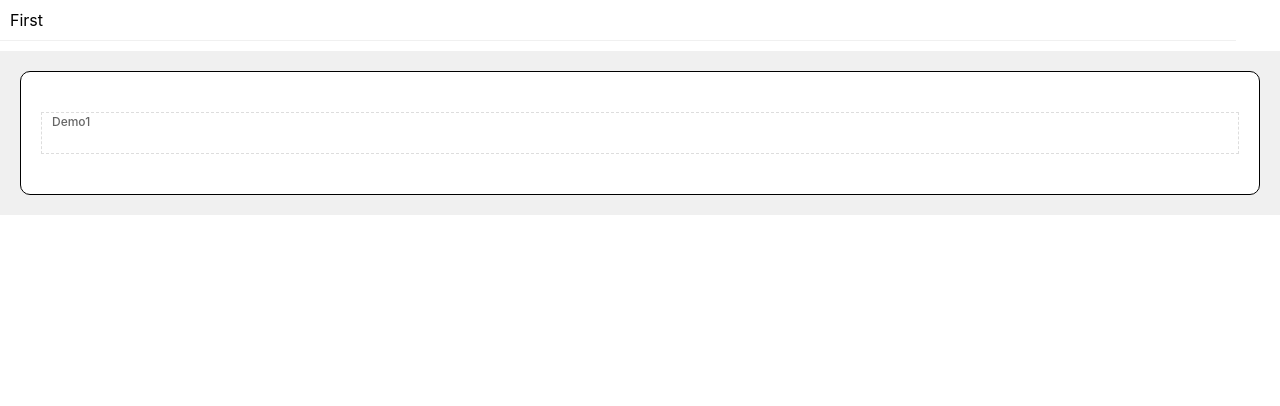
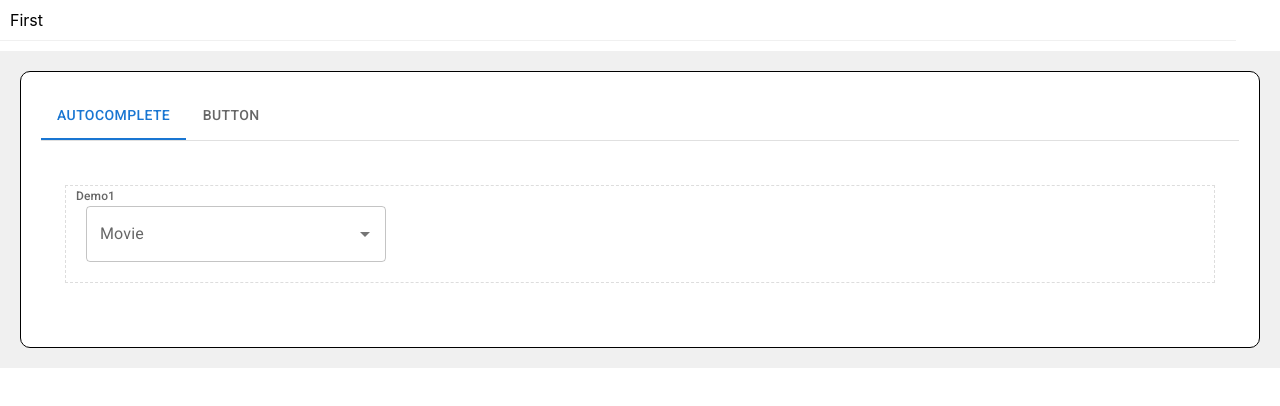
Before and after one commit to vamb/mui_demo, a React (Create React App) app: page /first in a window 1280 px wide. Shown: the top 406 px of the page. Built offline with nearby package versions, Linux system fonts and the light colour scheme.

Commit message:
feat: init commit

```diff
--- a/src/App.js
+++ b/src/App.js
@@ -1,7 +1,7 @@
 import React, { useState, useEffect } from 'react'
 import { BrowserRouter as Router, Route, Link } from "react-router-dom"
 import styled from 'styled-components'
-import Demo1 from "./pages/First/Demo1";
+import First from "./pages/First";
 
 function App() {
   const [ pageSize, setPageSize ] = useState({ width: document.body.scrollWidth, height: document.body.scrollHeight })
@@ -43,7 +43,7 @@ function App() {
         </div>
         <div className={'page-content'} style={{width: `${pageSize.width}px`, padding: '20px'}}>
           <div className={'content-shield'} style={{width: `${pageSize.width}px`, padding: '20px'}}>
-            <Route path="/first" exact component={Demo1} />
+            <Route path="/first" exact component={First} />
           </div>
         </div>
       </Router>
--- a/src/pages/First/Demo1.js
+++ /dev/null
@@ -1,20 +0,0 @@
-import React from 'react'
-import styled from "@emotion/styled";
-import UnitContent from "../component/UnitContent";
-
-const Demo1 = () =>{
-
-  return (
-    <UnitContent title={'Demo1'}>
-      <Wrapper>
-
-      </Wrapper>
-    </UnitContent>
-  )
-}
-
-const Wrapper = styled('div')`
-
-`
-
-export default Demo1
--- /dev/null
+++ b/src/pages/First/FirstConstant.js
@@ -0,0 +1,144 @@
+const FirstConstant = {}
+
+FirstConstant.UPDATE_DATA = 'update_data'
+
+FirstConstant.STORE_KEY = 'FIRST_PAGE_STORE_KEY'
+
+FirstConstant.TAB_LIST = [
+  { label: 'AutoComplete', key: 'autoComplete_key' },
+  { label: 'Button', key: 'button_key' },
+]
+
+FirstConstant.TAB_MAP = {
+  AUTOCOMPLETE: { label: 'AutoComplete', key: 'autoComplete_key' },
+  BUTTON: { label: 'Button', key: 'button_key' },
+}
+
+FirstConstant.top100Films = [
+  { label: 'The Shawshank Redemption', year: 1994 },
+  { label: 'The Godfather', year: 1972 },
+  { label: 'The Godfather: Part II', year: 1974 },
+  { label: 'The Dark Knight', year: 2008 },
+  { label: '12 Angry Men', year: 1957 },
+  { label: "Schindler's List", year: 1993 },
+  { label: 'Pulp Fiction', year: 1994 },
+  {
+    label: 'The Lord of the Rings: The Return of the King',
+    year: 2003,
+  },
+  { label: 'The Good, the Bad and the Ugly', year: 1966 },
+  { label: 'Fight Club', year: 1999 },
+  {
+    label: 'The Lord of the Rings: The Fellowship of the Ring',
+    year: 2001,
+  },
+  {
+    label: 'Star Wars: Episode V - The Empire Strikes Back',
+    year: 1980,
+  },
+  { label: 'Forrest Gump', year: 1994 },
+  { label: 'Inception', year: 2010 },
+  {
+    label: 'The Lord of the Rings: The Two Towers',
+    year: 2002,
+  },
+  { label: "One Flew Over the Cuckoo's Nest", year: 1975 },
+  { label: 'Goodfellas', year: 1990 },
+  { label: 'The Matrix', year: 1999 },
+  { label: 'Seven Samurai', year: 1954 },
+  {
+    label: 'Star Wars: Episode IV - A New Hope',
+    year: 1977,
+  },
+  { label: 'City of God', year: 2002 },
+  { label: 'Se7en', year: 1995 },
+  { label: 'The Silence of the Lambs', year: 1991 },
+  { label: "It's a Wonderful Life", year: 1946 },
+  { label: 'Life Is Beautiful', year: 1997 },
+  { label: 'The Usual Suspects', year: 1995 },
+  { label: 'Léon: The Professional', year: 1994 },
+  { label: 'Spirited Away', year: 2001 },
+  { label: 'Saving Private Ryan', year: 1998 },
+  { label: 'Once Upon a Time in the West', year: 1968 },
+  { label: 'American History X', year: 1998 },
+  { label: 'Interstellar', year: 2014 },
+  { label: 'Casablanca', year: 1942 },
+  { label: 'City Lights', year: 1931 },
+  { label: 'Psycho', year: 1960 },
+  { label: 'The Green Mile', year: 1999 },
+  { label: 'The Intouchables', year: 2011 },
+  { label: 'Modern Times', year: 1936 },
+  { label: 'Raiders of the Lost Ark', year: 1981 },
+  { label: 'Rear Window', year: 1954 },
+  { label: 'The Pianist', year: 2002 },
+  { label: 'The Departed', year: 2006 },
+  { label: 'Terminator 2: Judgment Day', year: 1991 },
+  { label: 'Back to the Future', year: 1985 },
+  { label: 'Whiplash', year: 2014 },
+  { label: 'Gladiator', year: 2000 },
+  { label: 'Memento', year: 2000 },
+  { label: 'The Prestige', year: 2006 },
+  { label: 'The Lion King', year: 1994 },
+  { label: 'Apocalypse Now', year: 1979 },
+  { label: 'Alien', year: 1979 },
+  { label: 'Sunset Boulevard', year: 1950 },
+  {
+    label: 'Dr. Strangelove or: How I Learned to Stop Worrying and Love the Bomb',
+    year: 1964,
+  },
+  { label: 'The Great Dictator', year: 1940 },
+  { label: 'Cinema Paradiso', year: 1988 },
+  { label: 'The Lives of Others', year: 2006 },
+  { label: 'Grave of the Fireflies', year: 1988 },
+  { label: 'Paths of Glory', year: 1957 },
+  { label: 'Django Unchained', year: 2012 },
+  { label: 'The Shining', year: 1980 },
+  { label: 'WALL·E', year: 2008 },
+  { label: 'American Beauty', year: 1999 },
+  { label: 'The Dark Knight Rises', year: 2012 },
+  { label: 'Princess Mononoke', year: 1997 },
+  { label: 'Aliens', year: 1986 },
+  { label: 'Oldboy', year: 2003 },
+  { label: 'Once Upon a Time in America', year: 1984 },
+  { label: 'Witness for the Prosecution', year: 1957 },
+  { label: 'Das Boot', year: 1981 },
+  { label: 'Citizen Kane', year: 1941 },
+  { label: 'North by Northwest', year: 1959 },
+  { label: 'Vertigo', year: 1958 },
+  {
+    label: 'Star Wars: Episode VI - Return of the Jedi',
+    year: 1983,
+  },
+  { label: 'Reservoir Dogs', year: 1992 },
+  { label: 'Braveheart', year: 1995 },
+  { label: 'M', year: 1931 },
+  { label: 'Requiem for a Dream', year: 2000 },
+  { label: 'Amélie', year: 2001 },
+  { label: 'A Clockwork Orange', year: 1971 },
+  { label: 'Like Stars on Earth', year: 2007 },
+  { label: 'Taxi Driver', year: 1976 },
+  { label: 'Lawrence of Arabia', year: 1962 },
+  { label: 'Double Indemnity', year: 1944 },
+  {
+    label: 'Eternal Sunshine of the Spotless Mind',
+    year: 2004,
+  },
+  { label: 'Amadeus', year: 1984 },
+  { label: 'To Kill a Mockingbird', year: 1962 },
+  { label: 'Toy Story 3', year: 2010 },
+  { label: 'Logan', year: 2017 },
+  { label: 'Full Metal Jacket', year: 1987 },
+  { label: 'Dangal', year: 2016 },
+  { label: 'The Sting', year: 1973 },
+  { label: '2001: A Space Odyssey', year: 1968 },
+  { label: "Singin' in the Rain", year: 1952 },
+  { label: 'Toy Story', year: 1995 },
+  { label: 'Bicycle Thieves', year: 1948 },
+  { label: 'The Kid', year: 1921 },
+  { label: 'Inglourious Basterds', year: 2009 },
+  { label: 'Snatch', year: 2000 },
+  { label: '3 Idiots', year: 2009 },
+  { label: 'Monty Python and the Holy Grail', year: 1975 },
+];
+
+export default FirstConstant
--- /dev/null
+++ b/src/pages/First/FirstContent.js
@@ -0,0 +1,26 @@
+import React, { createContext, useReducer } from 'react'
+import FirstConstant from "./FirstConstant";
+
+export const FirstContext = createContext({})
+
+const initData = {
+
+}
+
+const reducer = (state, action) => {
+  switch (action?.type) {
+    case FirstConstant.UPDATE_DATA:
+      return {...state, ...action.data}
+    default:
+      return state
+  }
+}
+
+export const FirstContent = props => {
+  const [ firstData, firstDispatch ] = useReducer(reducer, initData)
+  return (
+    <FirstContext.Provider value={{firstData, firstDispatch}}>
+      {props.children}
+    </FirstContext.Provider>
+  )
+}
--- /dev/null
+++ b/src/pages/First/FirstPage.js
@@ -0,0 +1,86 @@
+import React, { useState, useEffect } from 'react'
+import styled from "styled-components";
+import FirstConstant from "./FirstConstant";
+import Demo1 from "./component/Demo1";
+import Demo2 from './component/Demo2'
+import { Tabs, Tab, Typography, Box } from '@mui/material'
+
+const TabPanel =(props)=> {
+  const { children, value, index, ...other } = props;
+
+  return (
+    <div
+      role="tabpanel"
+      hidden={value !== index}
+      id={`simple-tabpanel-${index}`}
+      aria-labelledby={`simple-tab-${index}`}
+      {...other}
+    >
+      {value === index && (
+        <Box sx={{ p: 3 }}>
+          <Typography>{children}</Typography>
+        </Box>
+      )}
+    </div>
+  );
+}
+
+const FirstPage = () => {
+  const [ activeKey, setActiveKey ] = useState(0)
+
+  const updateActiveKey = key => {
+    setActiveKey(key)
+    localStorage.setItem(FirstConstant.STORE_KEY, key)
+  }
+
+  useEffect(()=>{
+    const storeKey = localStorage.getItem(FirstConstant.STORE_KEY)
+    if(storeKey) {
+      updateActiveKey(storeKey)
+    }
+    return ()=> {
+      localStorage.removeItem(FirstConstant.STORE_KEY)
+    }
+  },[])
+
+  return (
+    <Wrapper>
+      <Box sx={{ width: '100%' }}>
+        <Box sx={{ borderBottom: 1, borderColor: 'divider' }}>
+          <Tabs
+            value={activeKey}
+            aria-label="basic tabs example"
+            onChange={(event, newValue)=>{
+              console.log('newValue', newValue)
+              updateActiveKey(newValue)
+            }}
+          >
+            {
+              FirstConstant.TAB_LIST.map((item, idx)=>{
+                return (
+                  <Tab
+                    label={item.label}
+                    key={`mui-first-tabs-opt-${idx}`}
+                    id={`simple-tab-${idx}`}
+                  />
+                )
+              })
+            }
+          </Tabs>
+        </Box>
+        <TabPanel value={activeKey} key={`mui-first-tabPanel-opt-${0}`} index={0}>
+          <Demo1 />
+        </TabPanel>
+        <TabPanel value={activeKey} key={`mui-first-tabPanel-opt-${1}`} index={1}>
+          <Demo2 />
+        </TabPanel>
+      </Box>
+    </Wrapper>
+  )
+}
+
+const Wrapper = styled('div')`
+
+`
+
+export default FirstPage
--- /dev/null
+++ b/src/pages/First/component/Demo1.js
@@ -0,0 +1,35 @@
+import React from 'react'
+import styled from "@emotion/styled";
+import UnitContent from "../../component/UnitContent";
+import { Button, Autocomplete, TextField } from '@mui/material';
+import FirstConstant from "../FirstConstant";
+
+const Demo1 = () =>{
+
+  return (
+    <UnitContent title={'Demo1'}>
+      <Wrapper>
+        <div>
+          <Autocomplete
+            disablePortal
+            id="combo-box-demo"
+            options={FirstConstant.top100Films}
+            sx={{ width: 300 }}
+            renderInput={(params) =>(
+              <TextField {...params} label="Movie" />
+            )}
+          />
+        </div>
+      </Wrapper>
+    </UnitContent>
+  )
+}
+
+const Wrapper = styled('div')`
+  display: flex;
+  flex-direction: row;
+  flex-wrap: warp;
+  gap: 10px;
+`
+
+export default Demo1
--- /dev/null
+++ b/src/pages/First/component/Demo2.js
@@ -0,0 +1,25 @@
+import styled from "@emotion/styled";
+import UnitContent from "../../component/UnitContent";
+import { Button } from '@mui/material';
+import React from "react";
+
+const Demo2 = () => {
+  return (
+    <UnitContent title={'Demo1'}>
+      <Wrapper>
+        <div>
+          <Button variant="contained">Hello World</Button>
+        </div>
+      </Wrapper>
+    </UnitContent>
+  )
+}
+
+const Wrapper = styled('div')`
+  display: flex;
+  flex-direction: row;
+  flex-wrap: warp;
+  gap: 10px;
+`
+
+export default Demo2
--- /dev/null
+++ b/src/pages/First/index.js
@@ -0,0 +1,11 @@
+import React from "react";
+import FirstPage from './FirstPage'
+import { FirstContent } from './FirstContent'
+
+export default function () {
+  return (
+    <FirstContent>
+      <FirstPage />
+    </FirstContent>
+  )
+}
```
